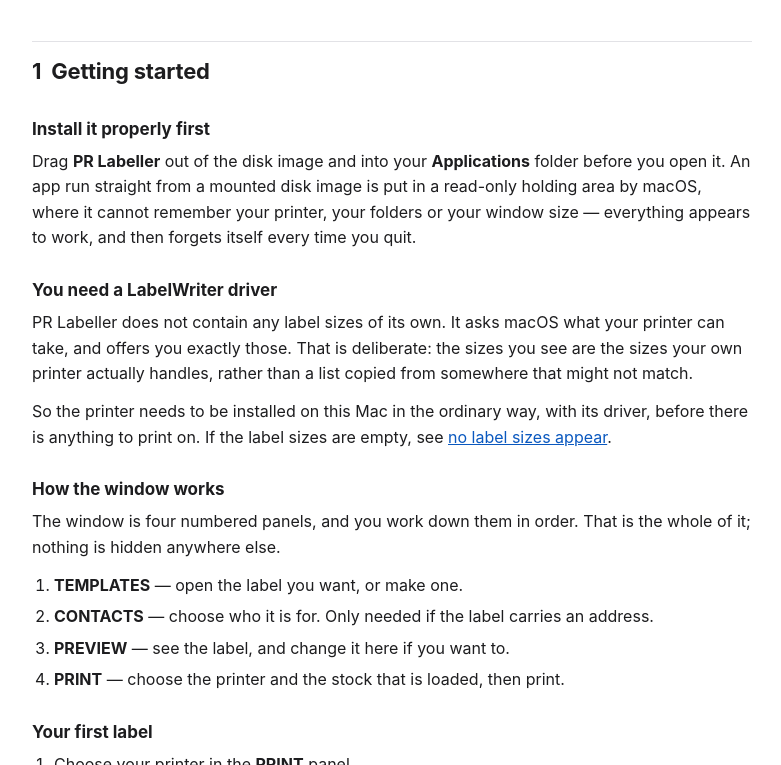
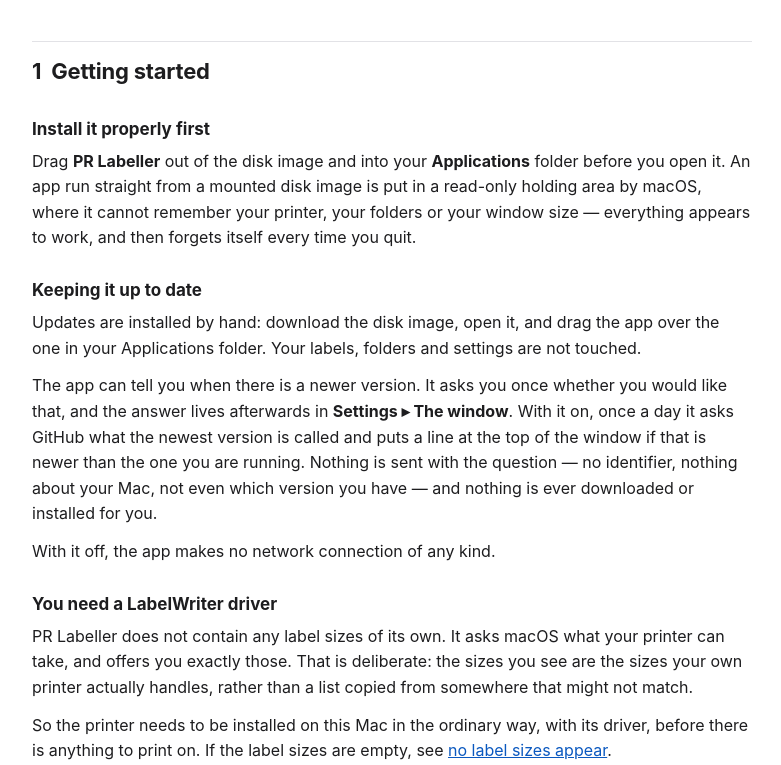
Before and after one commit to zeboose/prlabeller, a plain HTML site: page help.html in a window 1280 px wide. Shown: the part 535-1300 px from the top of the page, without its empty margins (248-1029 px from the left). Drawn offline with Linux system fonts and the light colour scheme.

Commit message:
Add files via upload

```diff
--- a/help.html
+++ b/help.html
@@ -169,6 +169,19 @@
 from a mounted disk image is put in a read-only holding area by macOS, where it
 cannot remember your printer, your folders or your window size — everything
 appears to work, and then forgets itself every time you quit.</p>
+
+<h3 id="updates">Keeping it up to date</h3>
+<p>Updates are installed by hand: download the disk image, open it, and drag the
+app over the one in your Applications folder. Your labels, folders and settings
+are not touched.</p>
+<p>The app can tell you when there is a newer version. It asks you once whether
+you would like that, and the answer lives afterwards in
+<strong>Settings &#9656; The window</strong>. With it on, once a day it asks
+GitHub what the newest version is called and puts a line at the top of the
+window if that is newer than the one you are running. Nothing is sent with the
+question &#8212; no identifier, nothing about your Mac, not even which version
+you have &#8212; and nothing is ever downloaded or installed for you.</p>
+<p>With it off, the app makes no network connection of any kind.</p>
 
 <h3>You need a LabelWriter driver</h3>
 <p>PR Labeller does not contain any label sizes of its own. It asks macOS what
```
